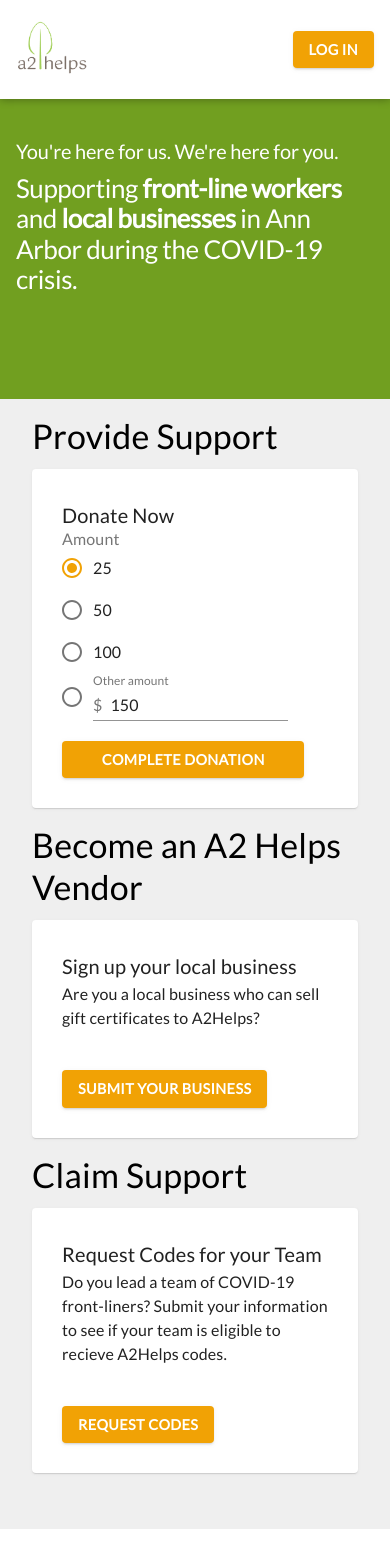
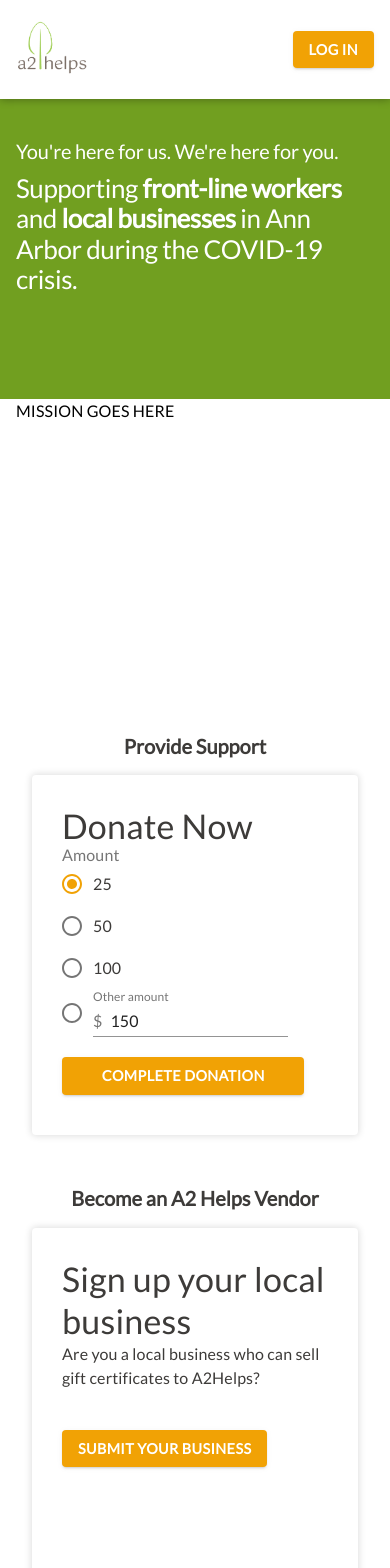
Before and after one commit to A2Helps/a2-helps-web, a React (Create React App) app: page / in a window 390 px wide. Shown: the top 1568 px of the page. Built offline with nearby package versions, Linux system fonts and the light colour scheme; no server answers.

Commit message:
Fully responsive banner & donation/vendor boxes.

```diff
--- a/src/components/donate/index.js
+++ b/src/components/donate/index.js
@@ -18,7 +18,33 @@
   root: {
     padding: 30,
     marginTop: 12,
-  }
+    boxShadow: '0px 0px 7px 1px rgba(0,0,0,0.13)',
+    color: '#3D3B39',
+    minHeight: '300px',
+    [theme.breakpoints.up('sm')]: {
+
+    },
+    [theme.breakpoints.up('md')]: {
+    },
+  },
+  title: {
+    color: '#3D3B39',
+    textAlign: 'center',
+    paddingBottom: '5px',
+    marginTop: '20px',
+    fontSize: '20px',
+    [theme.breakpoints.up('sm')]: {
+      paddingBottom: '10px',
+      marginTop: '60px',
+      paddingBottom: '5px',
+      fontSize: '32px',
+    },
+    [theme.breakpoints.up('md')]: {
+      paddingBottom: '10px',
+      marginTop: '60px',
+      paddingBottom: '5px',
+    },
+  },
 }));
 
 export default function Donate() {
@@ -54,12 +80,12 @@
   const classes = useStyles();
 
   return (
-    <Grid item xs={12} md={4}>
-      <Typography variant="h4" color="inherit">
+    <Grid item xs={12} md={6}>
+      <Typography variant="h3" color="inherit" className={classes.title}>
         Provide Support
       </Typography>
       <Paper className={classes.root}>
-        <Typography variant="h6" color="inherit">
+        <Typography variant="h4" color="inherit">
           Donate Now
         </Typography>
 
--- /dev/null
+++ b/src/components/mission/index.js
@@ -0,0 +1,30 @@
+import React from 'react';
+import { makeStyles } from '@material-ui/core/styles';
+import Grid from '@material-ui/core/Grid';
+import Typography from '@material-ui/core/Typography';
+import Container from '@material-ui/core/Container';
+
+const useStyles = makeStyles(theme => ({
+  root: {
+    textAlign: 'left',
+    color: 'black',
+    minHeight: 300,
+  },
+}));
+
+export default function Mission() {
+  const classes = useStyles();
+
+  return (
+    <div className={classes.root}>
+        <Grid
+          container
+          className={classes.center}
+          alignItems='center'
+        >
+        <Typography>MISSION GOES HERE</Typography>
+        </Grid>
+
+    </div>
+  );
+}
--- a/src/components/request-codes/index.js
+++ b/src/components/request-codes/index.js
@@ -9,7 +9,34 @@
   root: {
     padding: 30,
     marginTop: 12,
-  }
+    boxShadow: '0px 0px 7px 1px rgba(0,0,0,0.13)',
+    color: '#3D3B39',
+    minHeight: '300px',
+    [theme.breakpoints.up('sm')]: {
+
+    },
+    [theme.breakpoints.up('md')]: {
+
+    },
+  },
+  title: {
+    color: '#3D3B39',
+    textAlign: 'center',
+    paddingBottom: '5px',
+    marginTop: '20px',
+    fontSize: '20px',
+    [theme.breakpoints.up('sm')]: {
+      paddingBottom: '10px',
+      marginTop: '60px',
+      paddingBottom: '5px',
+      fontSize: '32px',
+    },
+    [theme.breakpoints.up('md')]: {
+      paddingBottom: '10px',
+      marginTop: '60px',
+      paddingBottom: '5px',
+    },
+  },
 }));
 
 const openRequestForm = () => {
@@ -21,12 +48,12 @@
   const classes = useStyles();
 
   return (
-    <Grid item xs={12} md={4}>
-      <Typography variant="h4" color="inherit">
+    <Grid item xs={12} md={6}>
+      <Typography variant="h3" color="inherit" className={classes.title}>
         Become an A2 Helps Vendor
       </Typography>
       <Paper className={classes.root}>
-        <Typography variant="h6" color="inherit">
+        <Typography variant="h4" color="inherit">
           Sign up your local business
         </Typography>
         <Typography variant="body1" color="inherit">
--- a/src/components/wrapper/index.js
+++ b/src/components/wrapper/index.js
@@ -8,7 +8,7 @@
 const useStyles = makeStyles(theme => ({
   root: {
     minHeight: '100vh',
-    backgroundColor: '#efefef',
+    backgroundColor: '#ffffff',
     display: 'flex',
     flexDirection: 'column',
   },
--- a/src/pages/admin.js
+++ b/src/pages/admin.js
@@ -12,7 +12,7 @@
 const useStyles = makeStyles(theme => ({
   root: {
     minHeight: '100vh',
-    backgroundColor: '#efefef',
+    backgroundColor: '#ffffff',
     display: 'flex',
     flexDirection: 'column',
   },
--- a/src/pages/canceled.js
+++ b/src/pages/canceled.js
@@ -16,7 +16,7 @@
 const useStyles = makeStyles(theme => ({
   root: {
     minHeight: '100vh',
-    backgroundColor: '#efefef',
+    backgroundColor: '#ffffff',
   },
   message: {
     padding: 64,
--- a/src/pages/confirm.js
+++ b/src/pages/confirm.js
@@ -10,7 +10,7 @@
 const useStyles = makeStyles(theme => ({
   root: {
     minHeight: '100vh',
-    backgroundColor: '#efefef',
+    backgroundColor: '#ffffff',
     display: 'flex',
     flexDirection: 'column',
   },
--- a/src/pages/home.js
+++ b/src/pages/home.js
@@ -5,6 +5,7 @@
 import RequestCodes from '../components/request-codes';
 import BusinessSignUp from '../components/business-sign-up';
 import HomeHero from '../components/home-hero';
+import Mission from '../components/mission';
 import Wrapper from '../components/wrapper';
 
 
@@ -19,14 +20,15 @@
   const styles = useStyles();
   return (
     <Wrapper>
+      <Mission />
       <Grid
-        spacing={2}
+        spacing={4}
         container
         className={styles.ctas}
       >
         <Donate />
         <RequestCodes />
-        <BusinessSignUp />
+        {/* <BusinessSignUp /> */}
       </Grid>
     </Wrapper>
   );
--- a/src/pages/phone.js
+++ b/src/pages/phone.js
@@ -14,7 +14,7 @@
 const useStyles = makeStyles(theme => ({
   root: {
     minHeight: '100vh',
-    backgroundColor: '#efefef',
+    backgroundColor: '#ffffff',
     display: 'flex',
     flexDirection: 'column',
   },
--- a/src/pages/redeem.js
+++ b/src/pages/redeem.js
@@ -13,7 +13,7 @@
 export const useStyles = makeStyles(theme => ({
   root: {
     minHeight: '100vh',
-    backgroundColor: '#efefef',
+    backgroundColor: '#ffffff',
     display: 'flex',
     flexDirection: 'column',
   },
--- a/src/pages/success.js
+++ b/src/pages/success.js
@@ -13,7 +13,7 @@
 const useStyles = makeStyles(theme => ({
   root: {
     minHeight: '100vh',
-    backgroundColor: '#efefef',
+    backgroundColor: '#ffffff',
   },
   message: {
     padding: 64,
--- a/src/theme.js
+++ b/src/theme.js
@@ -168,8 +168,8 @@
     },
     h3: {
       fontFamily: '"Lato", "Open Sans", sans-serif',
-      fontWeight: 400,
-      fontSize: '3rem',
+      fontWeight: 600,
+      fontSize: '36px',
       lineHeight: 1.167,
       letterSpacing: '0em',
     },
```
